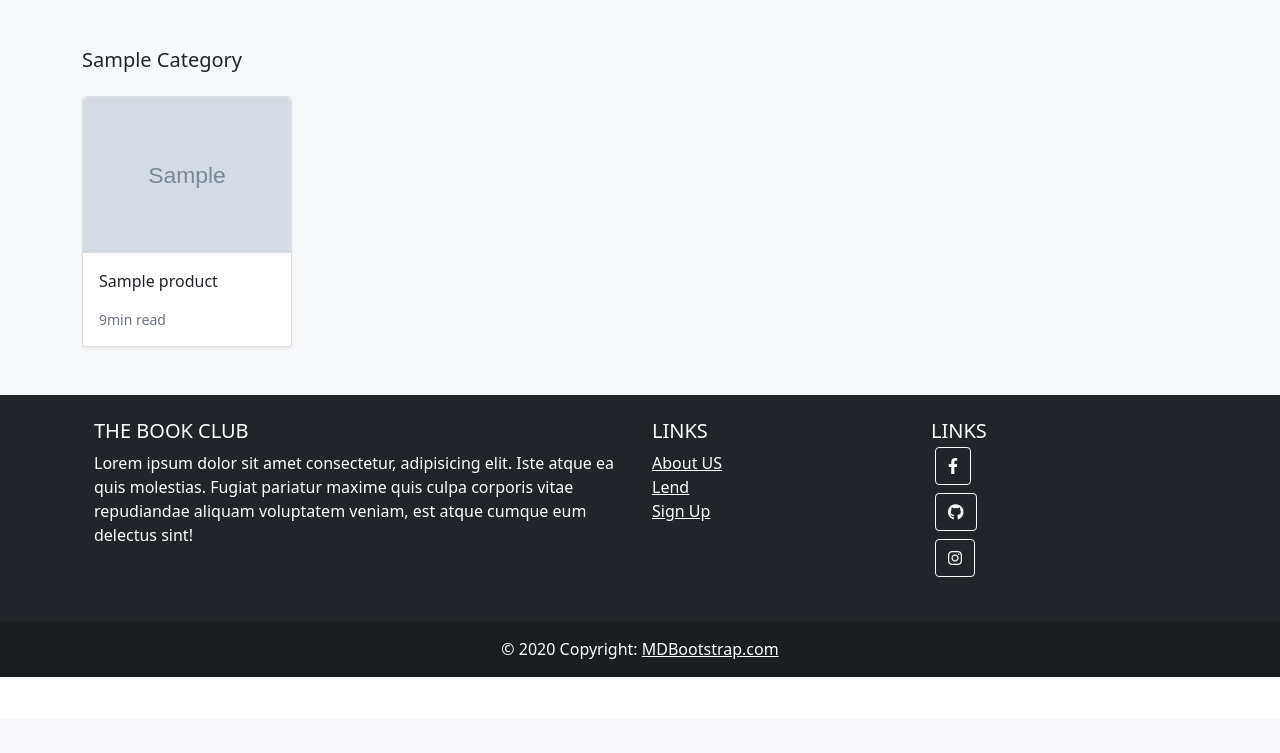
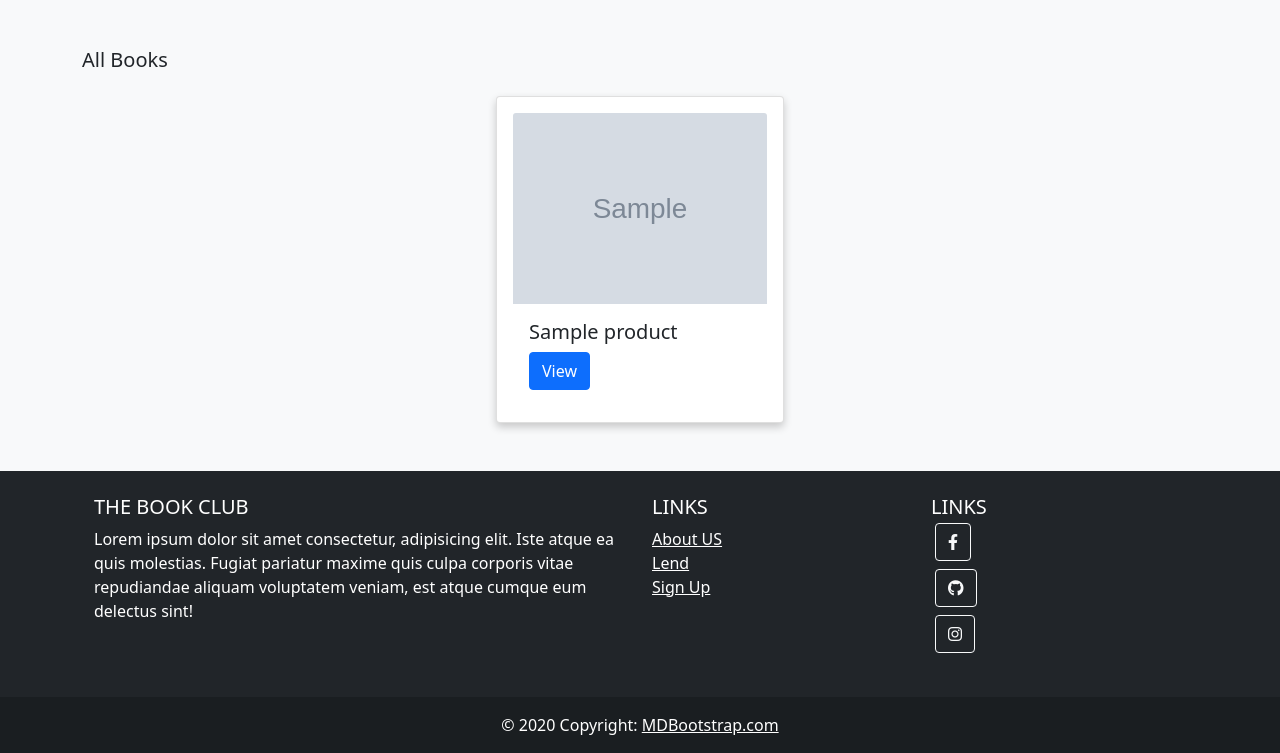
Before and after one commit to ssaharsh/The-Book-Club, a Django app: template thebookclub/bookclub/templates/category.html in a window 1280 px wide. Shown: the part 81-834 px from the top of the page. Before the commit the page ends 758 px from the top, so only its background shows below. Run offline with Django 3.2, Linux system fonts and the light colour scheme; the template is opened without the code that fills it: most values are stand-ins (such as "Sample title", 1, 10 or a date in 2020); grey boxes marked "Sample" are stand-in pictures.

Commit message:
corrected category.html

```diff
--- a/thebookclub/bookclub/templates/category.html
+++ b/thebookclub/bookclub/templates/category.html
@@ -7,32 +7,55 @@
 
 
 <main>
-  <div class="album py-5 bg-light">
+    <div class="album py-5 bg-light">
     <div class="container">
 
-      <div class="pb-3 h5">{{category.name|title}}</div>
-      <div class="row row-cols-1 row-cols-sm-2 row-cols-md-5 g-3">
+      <div class="pb-3 h5">All Books</div>
 
+      <div id="allbook" class="row justify-content-evenly gy-5">
         {% for product in products %}
-
-        <div class="col">
-          <div class="card shadow-sm">
-          <img class="img-fluid" alt="Responsive image" src="{{ product.image.url }}">
-
+        <div class="card col-lg-4 p-3" style="width: 18rem;">
+            <img src="{{ product.image.url }}" class="card-img-top">
             <div class="card-body">
-              <p class="card-text">
-                <a class="text-dark text-decoration-none" href="{{ product.get_absolute_url }}">{{ product.title }}</a>
-              </p>
-              <div class="d-flex justify-content-between align-items-center">
-                <small class="text-muted">9min read</small>
-              </div>
+            <h5 class="card-title">{{ product.title }}</h5>
+              {% comment %} <p class="card-text">
+                <a class="text-dark text-decoration-none" href="{{ product.get_absolute_url }}"></a>
+              </p> {% endcomment %}
+              <a href="{{ product.get_absolute_url }}" class="btn btn-primary">View</a>
+              {% comment %}
+              <p class="card-text">Some quick example text to build on the card title and make up the bulk of the card's content.</p>
+              {% endcomment %}
             </div>
-          </div>
         </div>
-
         {% endfor %}
 
       </div>
+  <!--<div class="album py-5 bg-light">-->
+  <!--  <div class="container">-->
+
+  <!--    <div class="pb-3 h5">{{category.name|title}}</div>-->
+  <!--    <div class="row row-cols-1 row-cols-sm-2 row-cols-md-5 g-3">-->
+
+  <!--      {% for product in products %}-->
+
+  <!--      <div class="col">-->
+  <!--        <div class="card shadow-sm">-->
+  <!--        <img class="img-fluid" alt="Responsive image" src="{{ product.image.url }}">-->
+
+  <!--          <div class="card-body">-->
+  <!--            <p class="card-text">-->
+  <!--              <a class="text-dark text-decoration-none" href="{{ product.get_absolute_url }}">{{ product.title }}</a>-->
+  <!--            </p>-->
+  <!--            <div class="d-flex justify-content-between align-items-center">-->
+  <!--              <small class="text-muted">9min read</small>-->
+  <!--            </div>-->
+  <!--          </div>-->
+  <!--        </div>-->
+  <!--      </div>-->
+
+  <!--      {% endfor %}-->
+
+  <!--    </div>-->
     </div>
   </div>
 
```
